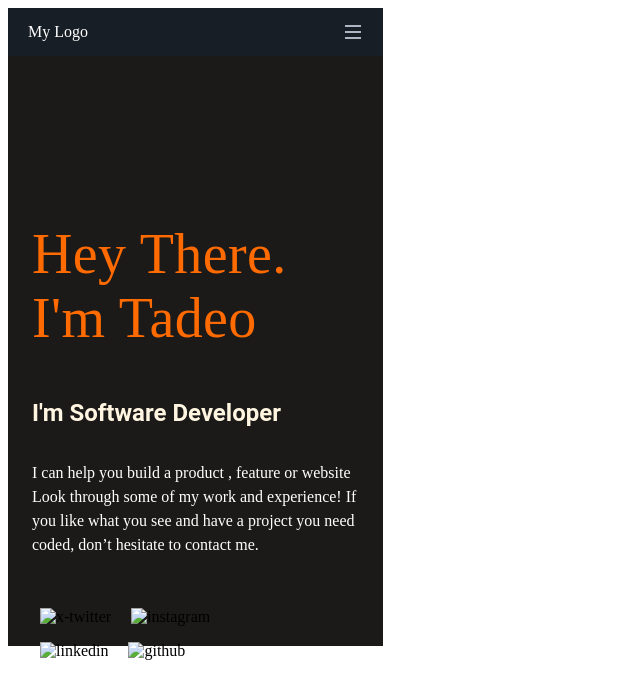
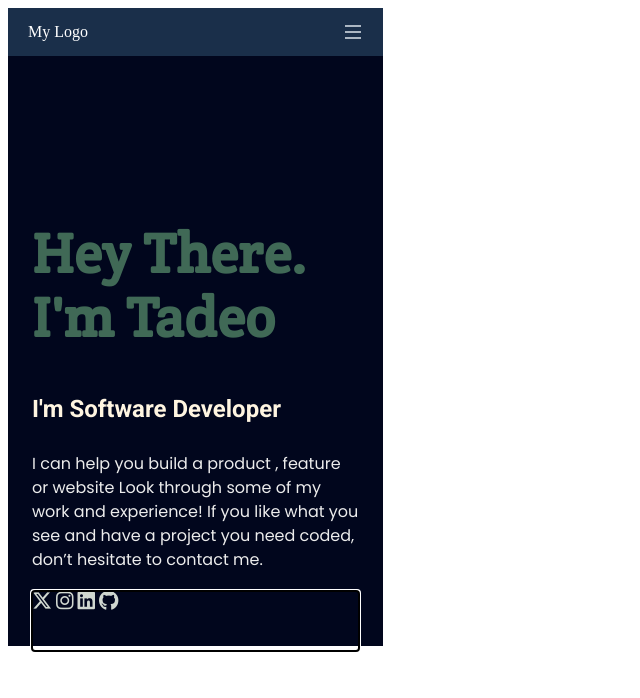
Before and after one commit to KdooQ/Portfolio-, a plain HTML site: page index.html in a window 1280 px wide. Shown: the whole page, without its empty margins (0-640 px from the left). Drawn offline with Linux system fonts and the light colour scheme.

Commit message:
Improved color and fonts

```diff
--- a/index.css
+++ b/index.css
@@ -69,7 +69,7 @@ body {
 
 .toolbar {
     height: 48px;
-    background-color: #181E25;
+    background-color: #1A2F4A;
     display: flex;
     align-items: center;
     justify-content: space-between;
@@ -122,29 +122,29 @@ body {
     padding-right: 24px;
     padding-bottom: 120px;
     padding-left: 24px;
-    background: #1C1A19;
+    background: #01061d;
 }
 
 .primary {
-    width: 327;
-    height: 124;
+    width: 327px;
+    height: 124px;
     opacity: 1;
     font-family: Crete Round;
-    font-weight: 400;
+    font-weight: 400px;
     font-size: 56px;
     leading-trim: NONE;
     line-height: 64px;
     letter-spacing: 0.37px;
-    color: #FF6B00;
+    color: #406956;
 }
 
 .supporting-text {
-    width: 327;
-    height: 27;
+    width: 327px;
+    height: 27px;
     angle: 0 deg;
     opacity: 1;
     font-family: Roboto;
-    font-weight: 700;
+    font-weight: 700px;
     font-size: 24px;
     leading-trim: NONE;
     line-height: 32px;
@@ -163,14 +163,14 @@ body {
     leading-trim: NONE;
     line-height: 24px;
     letter-spacing: 0%;
-    color: #FFFFFF;
+    color: #ececec;
 }
 
 .Social-media {
-    width: 200px;
-    height: 40px;
-    angle: 0 deg;
-    opacity: 1;
+    width: 160x;
+    height: 60px;
+    outline: auto;
+
 }
 
 .hola {
@@ -182,11 +182,7 @@ body {
 
 }
 
-.iconos {
-    width: 40;
-    height: 40;
-    opacity: 1;
-    border-radius: 8px;
-    padding: 8px;
-
+.fa-brands {
+    font-size: 20px;
+    color: #d0d7d0;
 }
--- a/index.html
+++ b/index.html
@@ -2,6 +2,7 @@
 <html lang="en">
 
 <head>
+    <link href="https://fonts.googleapis.com/css2?family=Crete+Round&family=Inter:wght@700&family=Poppins&family=Roboto:wght@700&display=swap" rel="stylesheet">
     <meta charset="UTF-8">
     <meta name="viewport" content="width=device-width, initial-scale=1.0">
     <title>Tadeo</title>
@@ -35,10 +36,11 @@
                 don’t hesitate to contact me.</div>
             <p></p>
             <div class="Social-media">
-                <img class="iconos" src="" alt="x-twitter">
-                <img class="iconos" src="" alt="instagram">
-                <img class="iconos" src="" alt="linkedin">
-                <img class="iconos" src="" alt="github">
+                <link rel="stylesheet" href="https://cdnjs.cloudflare.com/ajax/libs/font-awesome/6.5.0/css/all.min.css">
+                <i class="fa-brands fa-x-twitter"></i>
+                <i class="fa-brands fa-instagram"></i>
+                <i class="fa-brands fa-linkedin"></i>
+                <i class="fa-brands fa-github"></i>
             </div>
         </section>
         <section class="Portfolio"></section>
```
